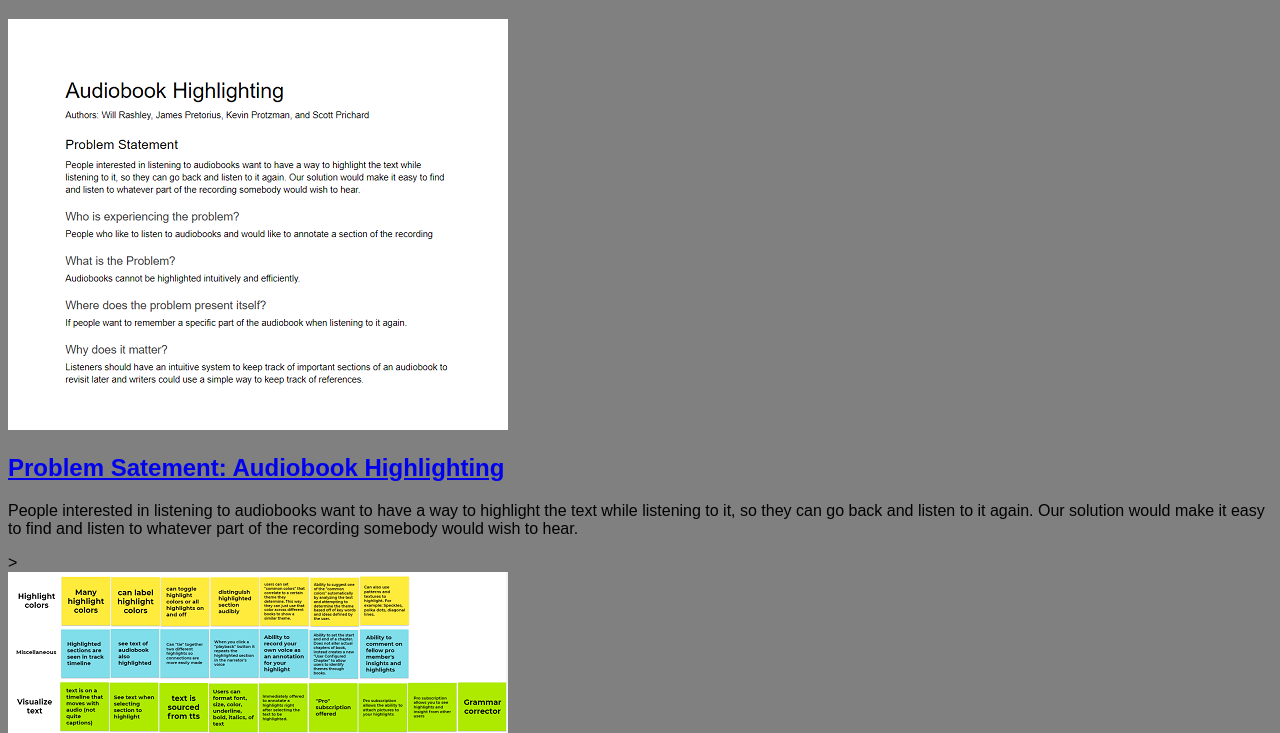
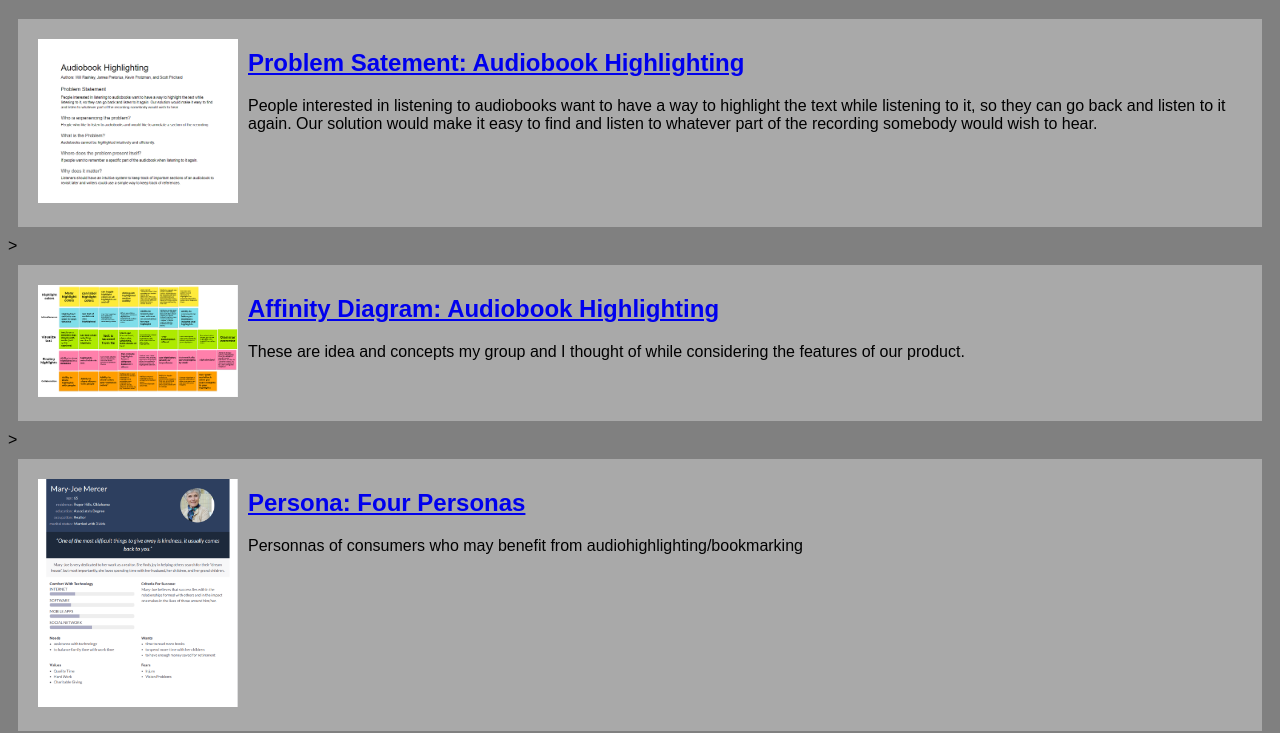
Before and after one commit to k-protz/k-protz.github.io, a plain HTML site: page index.html in a window 1280 px wide. Shown: the part 61-794 px from the top of the page. Drawn offline with Linux system fonts and the light colour scheme; files whose address does not match are found by name.

Commit message:
Add files via upload

```diff
--- a/styles.css
+++ b/styles.css
@@ -1,6 +1,18 @@
 body{
     background: gray;
     font-family:Arial, Helvetica, sans-serif;
+}
+
+.assignment{
+    display:flex;
+    padding:10px;
+    margin:10px;
+    background:darkgray;
+}
+
+.assignment img {
+    width:200px;
+    padding:10px;
 }
 
 h1{
```
